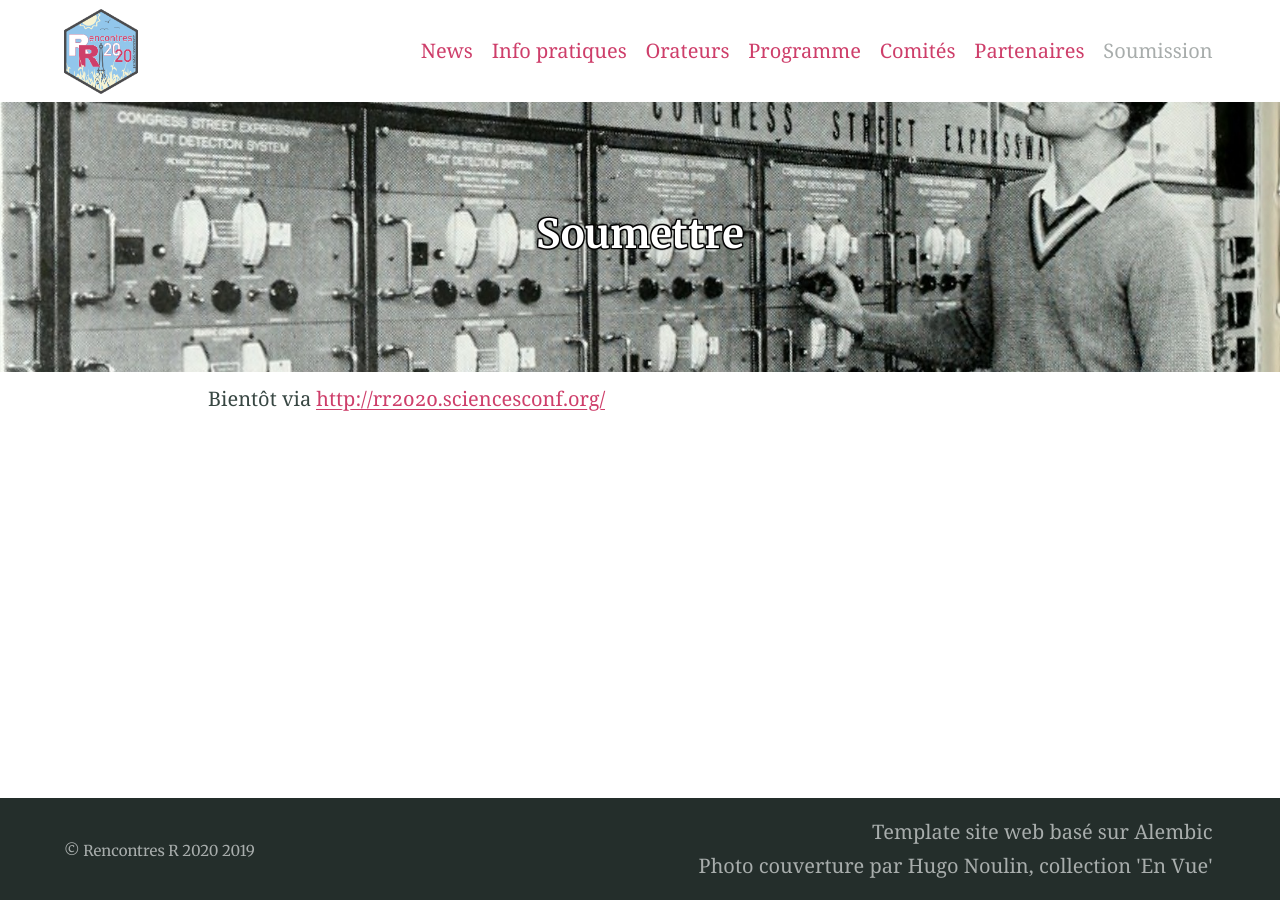
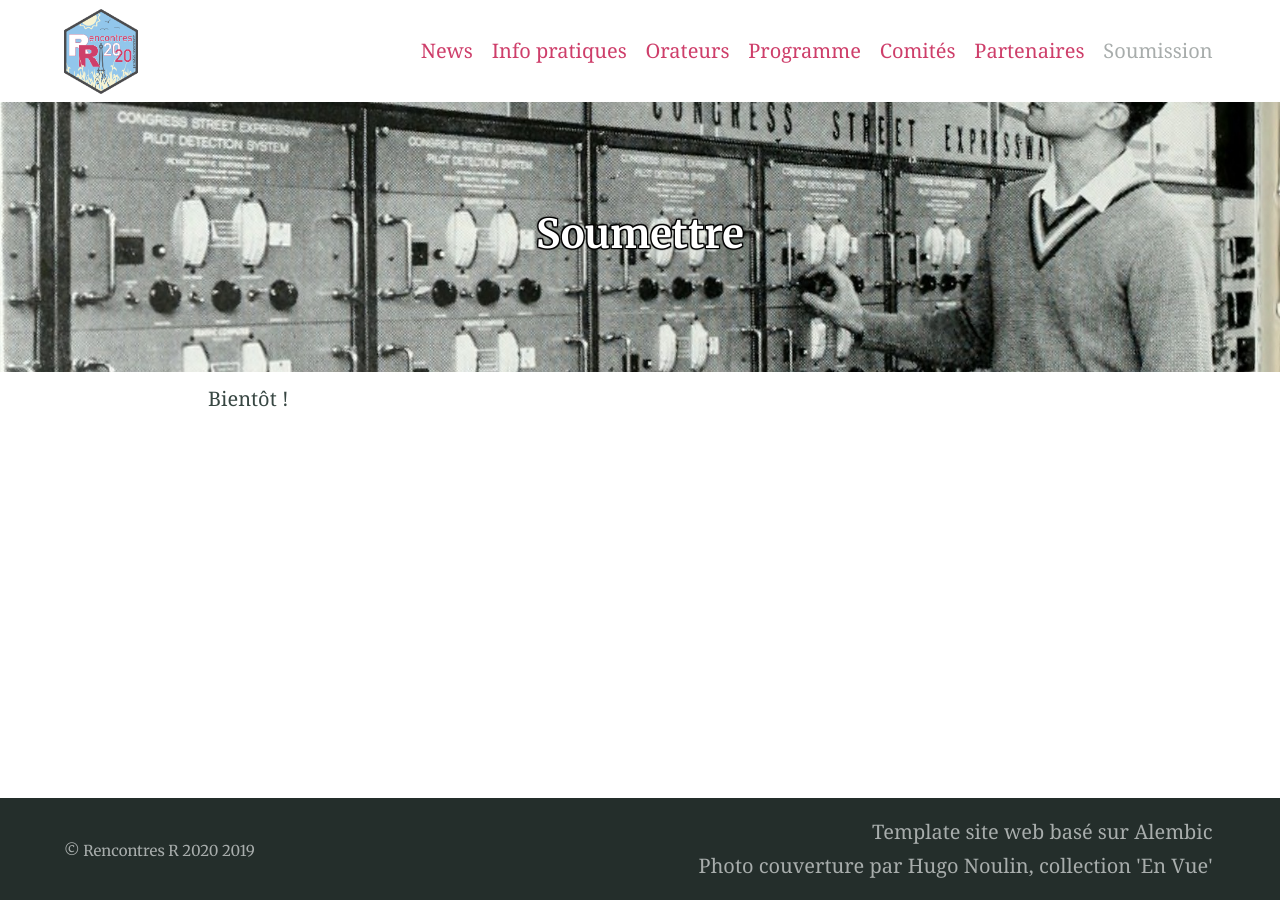
Before and after one commit to rencontres-r-2020/rencontres-r-2021.github.io, a Jekyll site: the page built from soumettre.md, in a window 1280 px wide. Built offline with Jekyll 4.4.1, drawn with Linux system fonts in a browser that asks for light colours; our own code applies the rules of GitHub Pages for plain Markdown files.

Commit message:
Retrait du lien vers le site d'inscription

```diff
--- a/soumettre.md
+++ b/soumettre.md
@@ -4,4 +4,4 @@ feature_image: "/assets/img/soumettre.jpg"
 excerpt: "Programme des Rencontres R 2020"
 ---
 
-Bientôt via [http://rr2020.sciencesconf.org/](http://rr2020.sciencesconf.org/)
+Bientôt !
```
